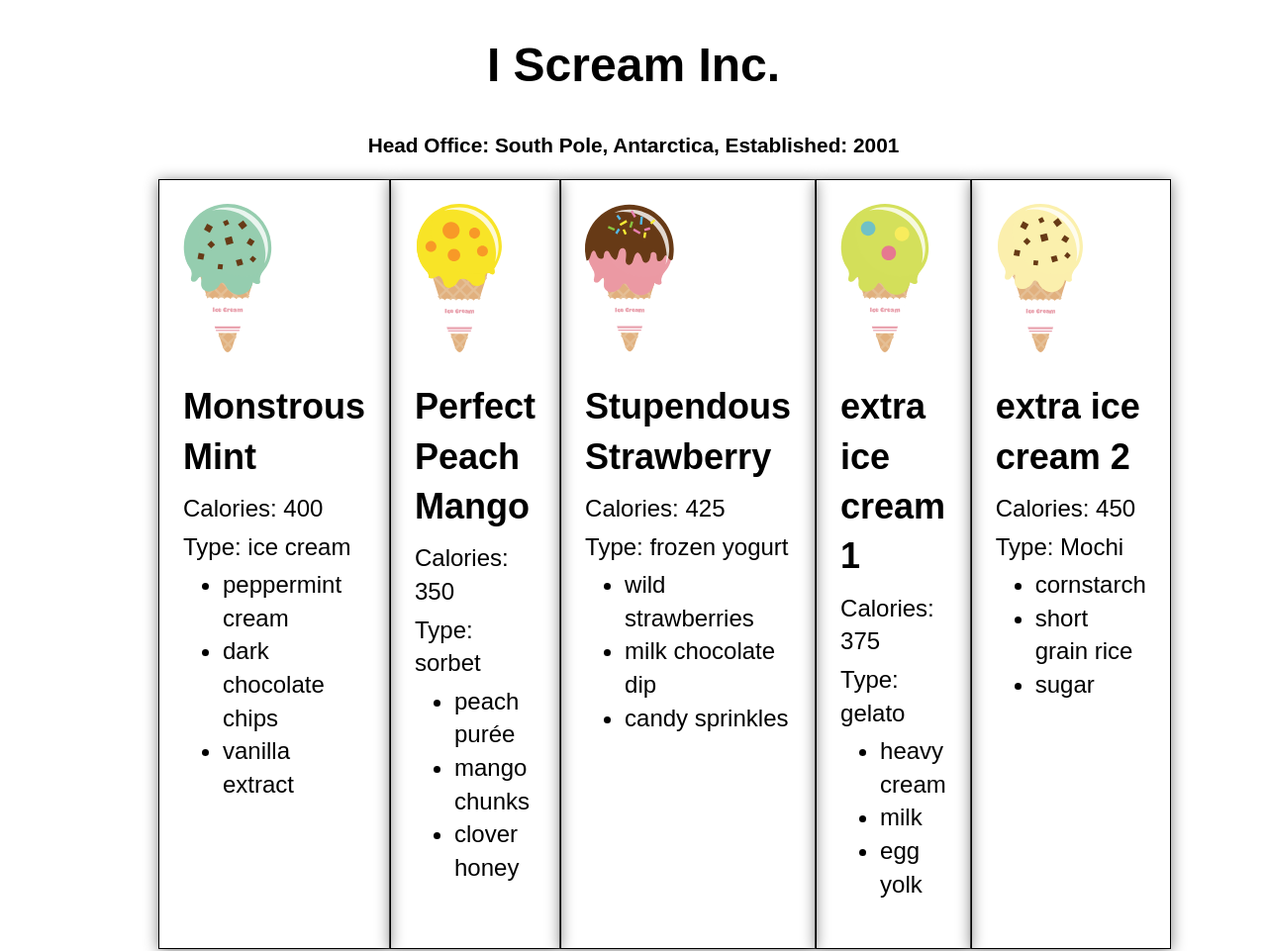
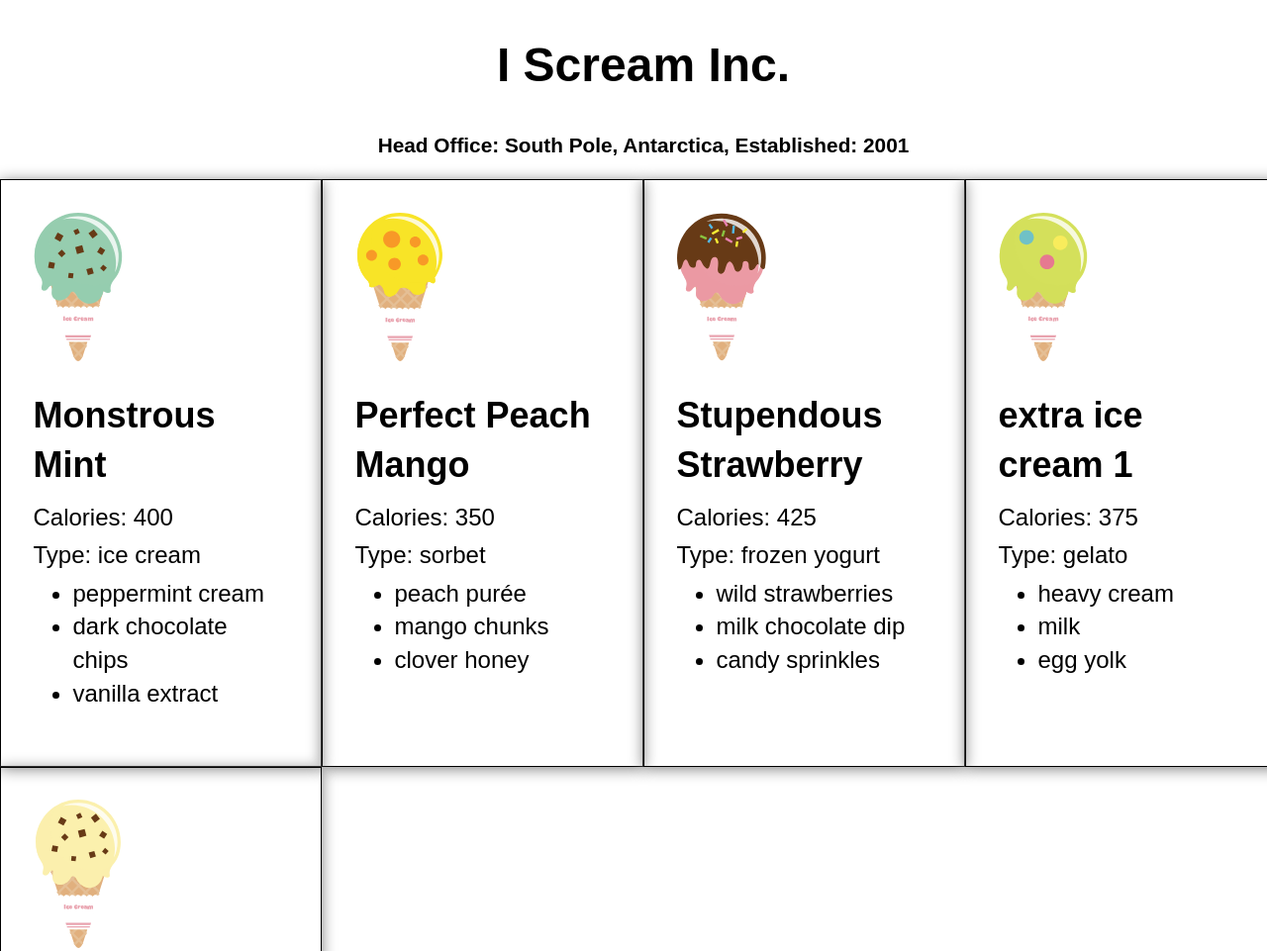
Before and after one commit to AndreiFridrikhsen1/lab10-js, a plain HTML site: page index.html in a window 1280 px wide. Shown: the top 961 px of the page at 99% size. Drawn offline with Linux system fonts and the light colour scheme.

Commit message:
Add files via upload

```diff
--- a/css/styles.css
+++ b/css/styles.css
@@ -4,7 +4,7 @@ body {
 	font-family: sans-serif;
 	font-size: 150%;
 	line-height: 1.4;
-	width: 960px;
+	width:1300px;
 	margin: 0 auto;
 }
 
@@ -23,14 +23,16 @@ header p {
 /* section styles */
 section {
 	display: flex;
-	justify-content: space-between;
+
 	margin-bottom: 5rem;
+	flex-wrap: wrap;
 }
 section article {
 	border: 1px solid black;
 	box-shadow: 0 2px 14px grey;
 	padding: 2.5%;
-	width: 25%
+	width:25%;
+	box-sizing: border-box;
 }
 article img {
 	display: block;
```
